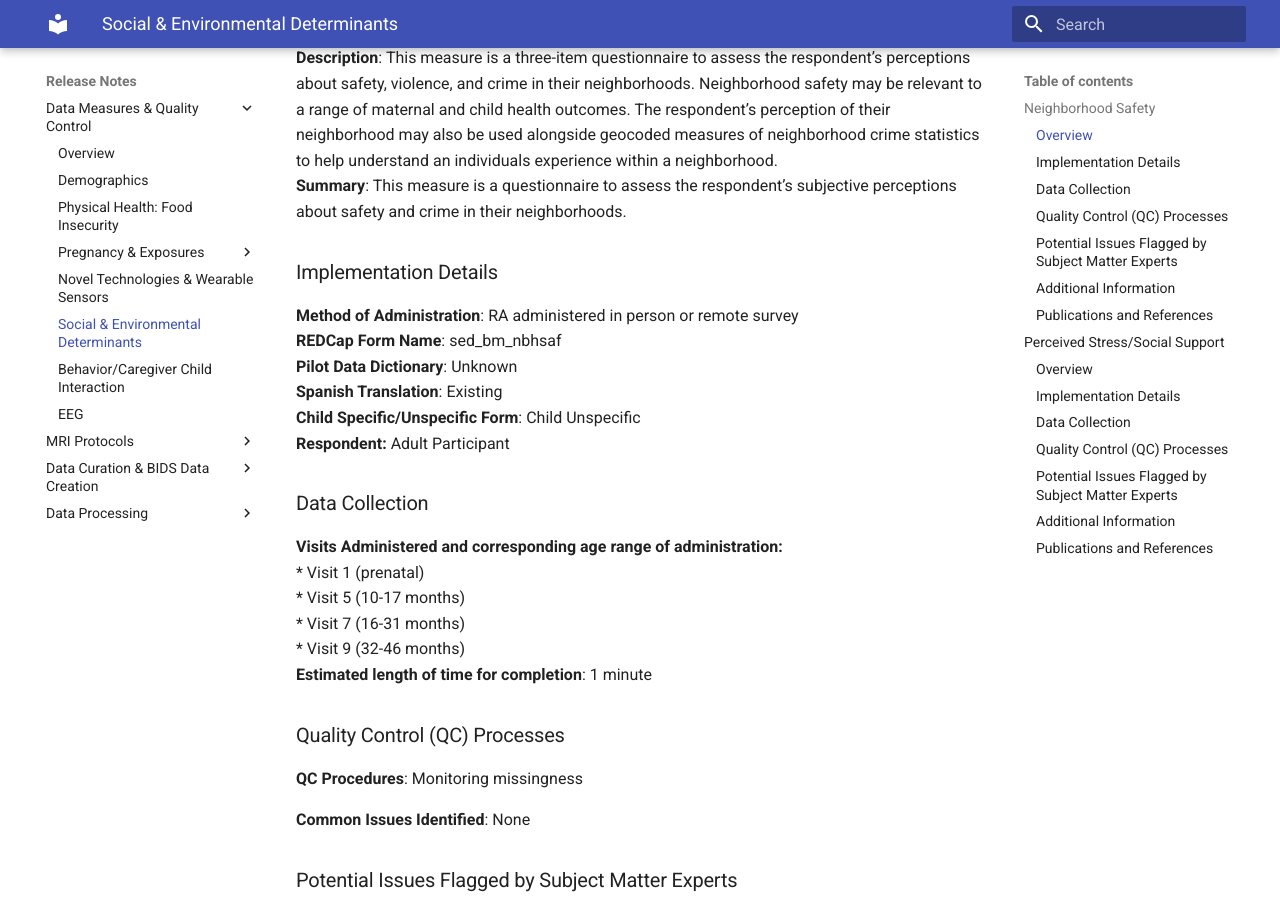
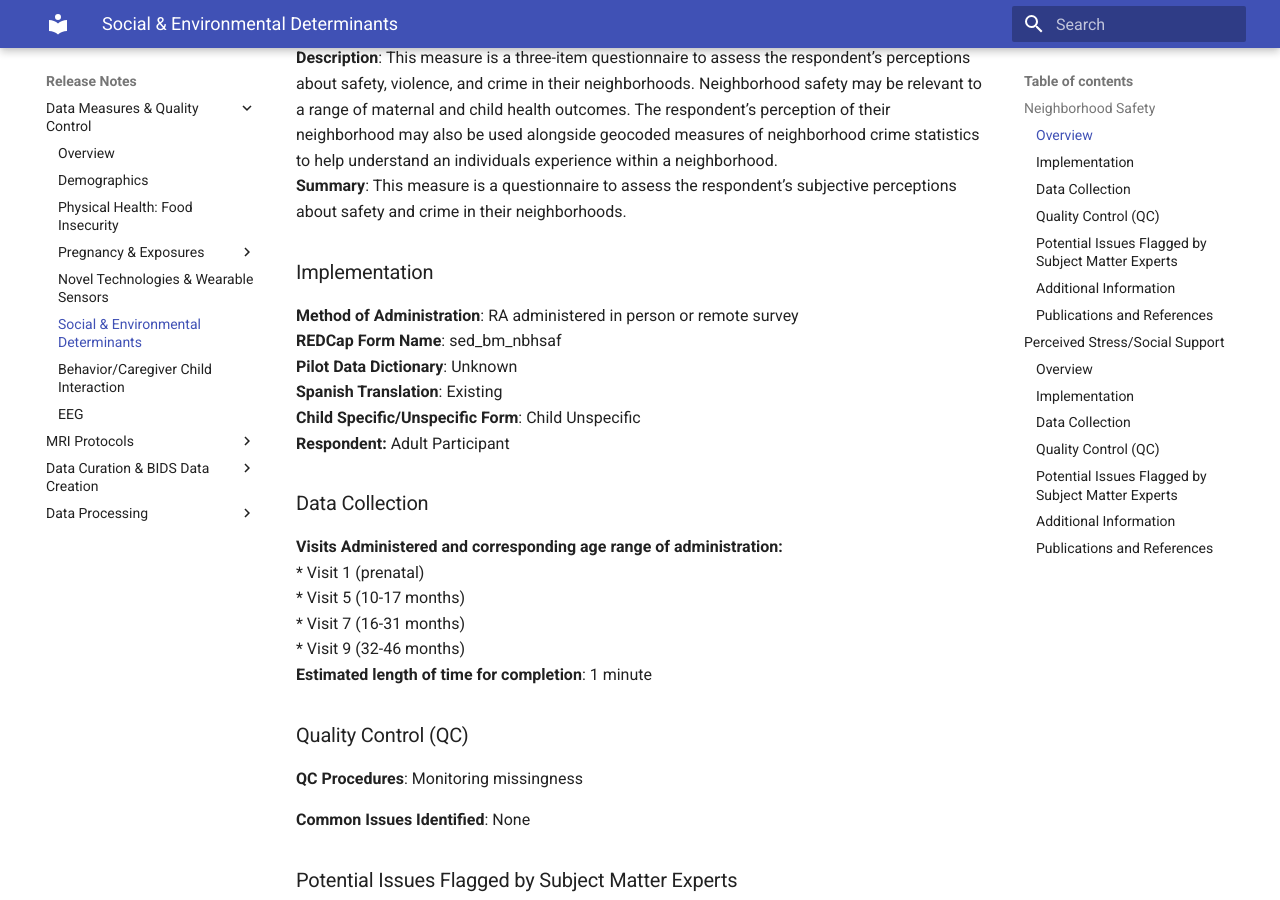
Before and after one commit to mattcieslak/hbcd-docs, an MkDocs documentation site: the page built from docs/measures/socenv_determinants.md, in a window 1280 px wide and 900 px high, scrolled down 396 px. Built offline with MkDocs 1.6.1 and Material for MkDocs 9.7.7, drawn with Linux system fonts in a browser that asks for light colours; some of the changed text lies outside the part shown.

Commit message:
Update socenv_determinants.md

```diff
--- a/docs/measures/socenv_determinants.md
+++ b/docs/measures/socenv_determinants.md
@@ -8,7 +8,7 @@
 **Description**: This measure is a three-item questionnaire to assess the respondent’s perceptions about safety, violence, and crime in their neighborhoods. Neighborhood safety may be relevant to a range of maternal and child health outcomes. The respondent’s perception of their neighborhood may also be used alongside geocoded measures of neighborhood crime statistics to help understand an individuals experience within a neighborhood.
 **Summary**: This measure is a questionnaire to assess the respondent’s subjective perceptions about safety and crime in their neighborhoods.
 
-### Implementation Details
+### Implementation
 **Method of Administration**: RA administered in person or remote survey
 **REDCap Form Name**: sed\_bm\_nbhsaf
 **Pilot Data Dictionary**: Unknown
@@ -24,7 +24,7 @@
   * Visit 9 (32-46 months)
 **Estimated length of time for completion**: 1 minute
 
-### Quality Control (QC) Processes
+### Quality Control (QC)
 **QC Procedures**: Monitoring missingness
 
 **Common Issues Identified**: None
@@ -47,7 +47,7 @@
 **Description**: These measures of perceived stress and social support are a combination of the PROMIS emotional support 4a questionnaire and the Perceived Stress Scale – 4 (PSS-4). The first 4 questions are the PROMIS emotional support 4a questionnaire which measures the quality of the emotional support to which the participant has access. The last 4 questions (PSS-4) represent the shortened version of the PSS-14. This questionnaire measures perceived general stress in the past month. It has been used in many populations world wide including pregnant individuals and young families.
 **Summary**: The Perceived Stress and Social support tools measure perceived stress and perceptions of emotional support by one’s social network in the caregivers in this study longitudinally.
 
-### Implementation Details
+### Implementation
 **Method of Administration**: Remote survey
 **REDCap Form Name**: sed\_bm\_strsup
 **Pilot Data Dictionary**: PROMIS
@@ -59,7 +59,7 @@
 **Visits**: V1 (prenatal), V2 (0-1m), V3 (3-9m)
 **Estimated length of time for completion**: 4 minute
 
-### Quality Control (QC) Processes
+### Quality Control (QC)
 **QC Procedures**
 Monitoring the data dashboard for variable missingness, possible coding errors, scoring verification when needed, and data consistency.
 
```
